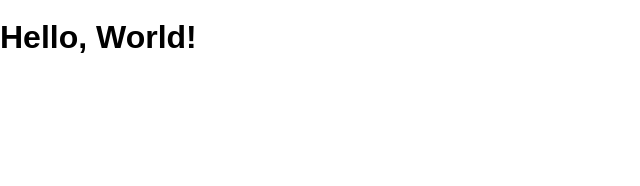
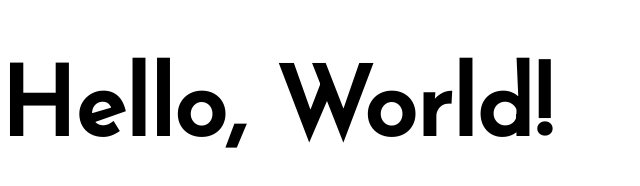
Before and after one commit to austinparvin/spooky-portfolio, a website: page public/index.html in a window 1280 px wide. Shown: the whole page, without its empty margins (0-640 px from the left). Drawn offline with Linux system fonts and the light colour scheme.

Commit message:
Font Family added

```diff
--- a/public/index.html
+++ b/public/index.html
@@ -1,13 +1,23 @@
 <!DOCTYPE html>
 <html>
+
 <head lang="en">
   <meta charset="UTF-8" />
   <meta name="viewport" content="width=device-width, initial-scale=1" />
   <title>Spooky Portfolio</title>
   <link rel="shortcut icon" href="/favicon.ico" />
   <link rel="stylesheet" href="/screen.css" />
+  <link href="https://fonts.googleapis.com/css?family=Josefin+Sans&display=swap" rel="stylesheet">
+  <style>
+    body {
+      font-family: 'Josefin Sans', sans-serif;
+      font-size: 48px;
+    }
+  </style>
 </head>
+
 <body>
   <h1 class="hello-world">Hello, World!</h1>
 </body>
+
 </html>
```
Lines whose indentation alone changed are shown as unchanged.
